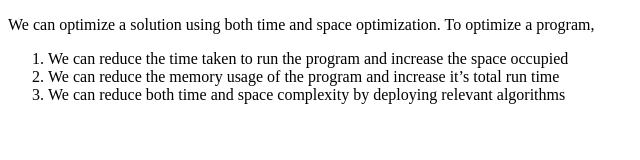
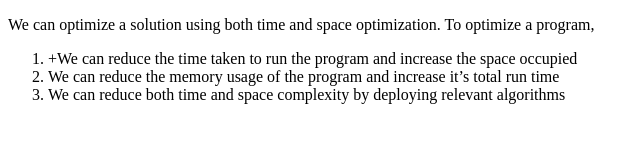
Before and after one commit to acciojob/ordered-list-practise-Ganesh2048, a website: page main.html in a window 1280 px wide. Shown: the full height of the page, 0-640 px from the left. Drawn offline with Linux system fonts and the light colour scheme.

Commit message:
created a submission

```diff
--- a/main.html
+++ b/main.html
@@ -9,7 +9,7 @@
 <body>
 	<P>We can optimize a solution using both time and space optimization. To optimize a program,</p>
 	<ol>
-		<li> We can reduce the time taken to run the program and increase the space occupied</li>
+		<li>+We can reduce the time taken to run the program and increase the space occupied</li>
 		<li> We can reduce the memory usage of the program and increase it’s total run time</li>
 		<li> We can reduce both time and space complexity by deploying relevant algorithms</li>
 	<!-- the entire body must be written by student -->
```
